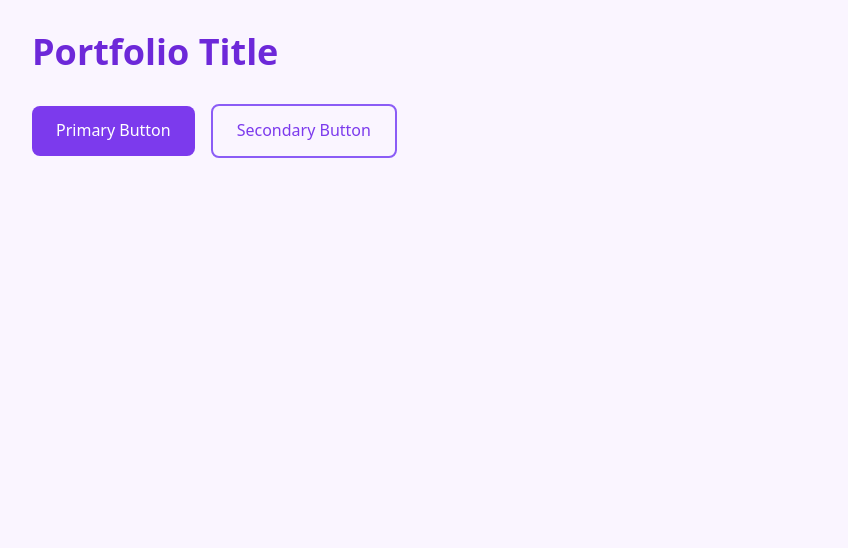
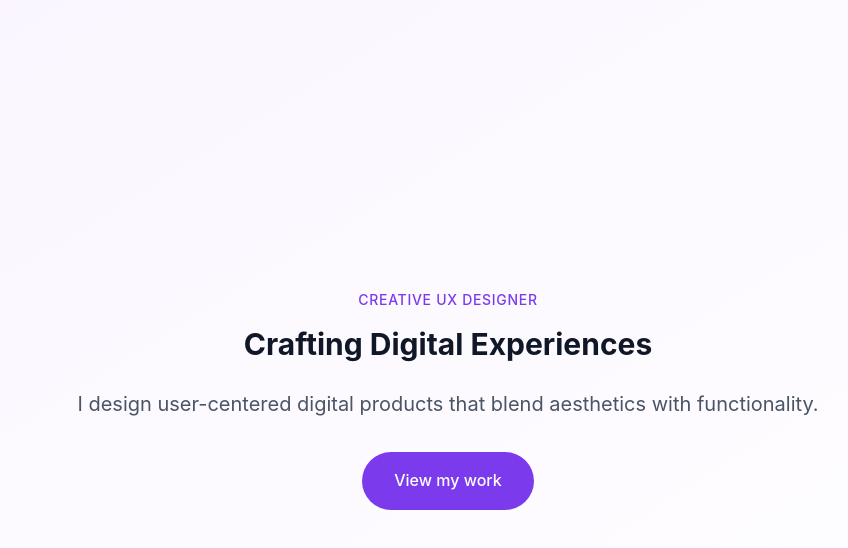
Before and after one commit to asifjirayat/modern-ux-portfolio, a React (Vite) app: page / in a window 1280 px wide. Shown: the top 548 px of the page, without its empty margins (192-1040 px from the left). Built offline with nearby package versions, Linux system fonts and the light colour scheme.

Commit message:
Added Hero component with static content

```diff
--- a/src/App.jsx
+++ b/src/App.jsx
@@ -1,23 +1,9 @@
-// App.jsx
+import Hero from "./components/sections/Hero.jsx";
 const App = () => {
   return (
-    <div className="min-h-screen bg-primary-50 font-sans">
-      <div className="max-w-4xl mx-auto p-8">
-        <h1 className="text-4xl font-bold text-primary-700 mb-8">
-          Portfolio Title
-        </h1>
-
-        <div className="space-x-4">
-          <button className="bg-primary-600 hover:bg-primary-700 text-white px-6 py-3 rounded-lg">
-            Primary Button
-          </button>
-
-          <button className="border-2 border-primary-500 text-primary-600 hover:bg-primary-50 px-6 py-3 rounded-lg">
-            Secondary Button
-          </button>
-        </div>
-      </div>
-    </div>
+    <>
+      <Hero />
+    </>
   );
 };
 
--- /dev/null
+++ b/src/components/sections/Hero.jsx
@@ -0,0 +1,23 @@
+const Hero = () => {
+  return (
+    <section className="min-h-screen flex items-center justify-center bg-gradient-to-br from-primary-50 to-white">
+      <div className="text-center px-6 max-w-4xl mx-auto">
+        <p className="text-sm uppercase tracking-wider text-primary-600 mb-4 font-medium">
+          Creative UX Designer
+        </p>
+        <h1 className="text-5xl md:text-3xl font-bold mb-6 text-gray-900 leading-tight">
+          Crafting Digital Experiences
+        </h1>
+        <p className="text-lg md:text-xl text-gray-600 mb-8 max-w-3xl mx-auto leading-relaxed">
+          I design user-centered digital products that blend aesthetics with
+          functionality.
+        </p>
+        <button className="px-8 py-4 bg-primary-600 text-white rounded-full font-medium hover:bg-primary-700 transition-colors duration-300">
+          View my work
+        </button>
+      </div>
+    </section>
+  );
+};
+
+export default Hero;
```
